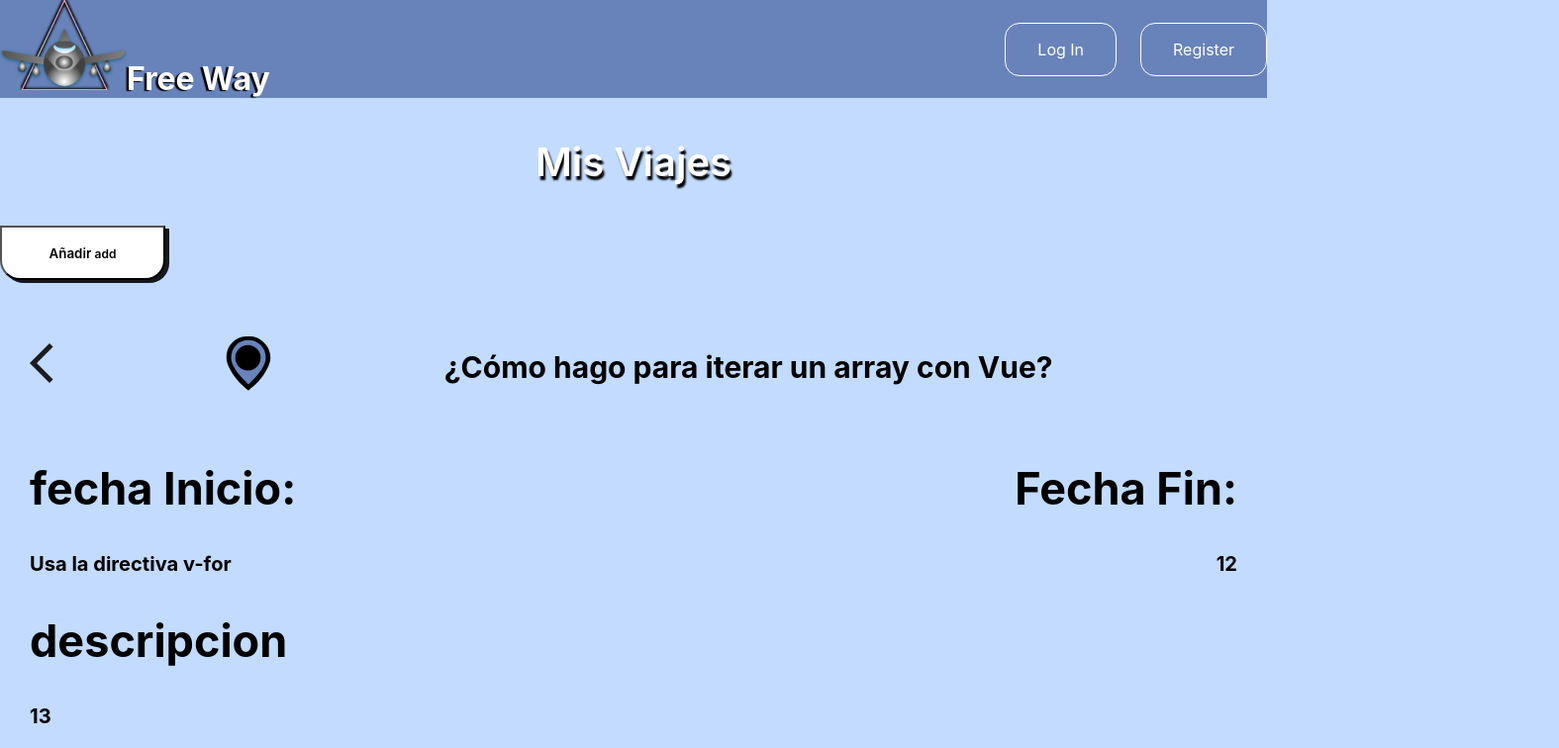
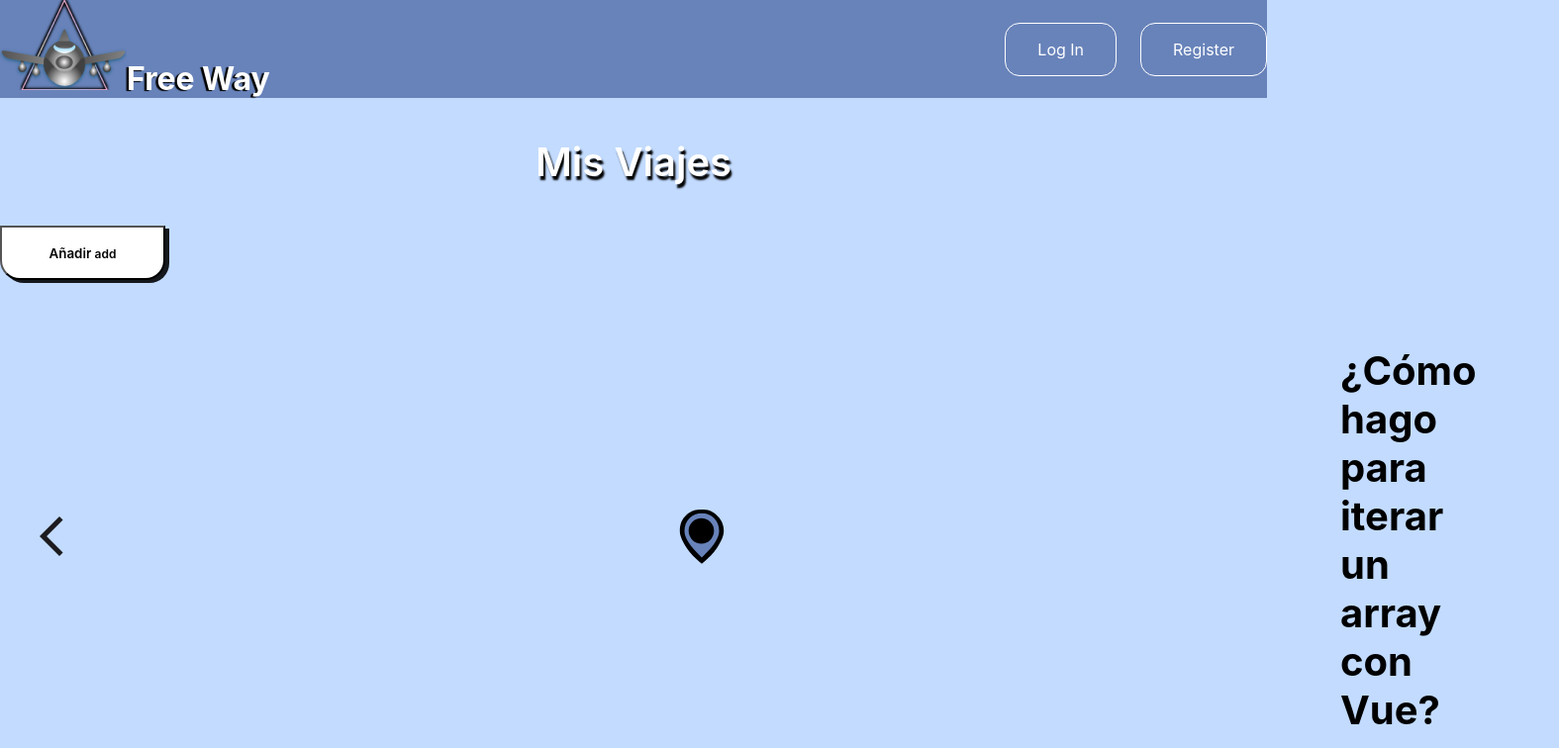
Before and after one commit to PlanificacionViaje/PlanificacioFrontEnd, a Vue app: page / in a window 1280 px wide. Shown: the top 756 px of the page at 99% size, 1575 px wide, since content can reach past the window. Built offline with nearby package versions, Linux system fonts and the light colour scheme; the HTML template or start-up script is replaced by a standard one.

Commit message:
falta hacerlo responsive y poner las etiquetas en ingles

```diff
--- a/src/Components/QuestionCard.vue
+++ b/src/Components/QuestionCard.vue
@@ -23,30 +23,33 @@
 
         <div v-else class="grid-item">
             <div class="nombre">
-
+                <div class="arrow-ubi">
             <a href="www.google.com" id="arrow-flashcard">
             <img src="public\Icons\arrow_forward_ios.svg"  id="icon-arrow" alt="icon arrow">
             </a>
              <a href="#" id="ubi-flashcard">
             <img src="  public\Icons\location-deco.svg" id="icon-ubi" alt="icon ubi">
             </a>
+            <h1 class="text-note-nombre" v-html="note.Nombre" ></h1>
+            </div>
 
-
-             <h4 class="text-note-nombre" v-html="note.Nombre" ></h4>
              <a href="#" @click.prevent="editCard" id="edit-flashcard">
             <img src="public\Icons\edit.svg" id="icon-edit" alt="icon edit" class="icon">
             </a>
             </div>
+
+
+
             <div class="fechainicio">
-            <h2>fecha Inicio:</h2>
-            <h2>Fecha Fin:</h2>
+            <h2 class="text-mide">fecha Inicio:</h2>
+            <h2  class="text-mide">Fecha Fin:</h2>
             </div>
             <div class="numerofecha">
              <h6  class="text-note">{{ note.Fechainicio }}</h6>
             <h6  class="text-note">{{ note.Fechafin }}</h6>
             </div>
             <div>
-            <h2>descripcion</h2>
+            <h2  class="text-mide">Descripción:</h2>
             </div>
             <div>
              <h6 class="text-note-desc">{{ note.Descripcion }}</h6>
@@ -150,9 +153,7 @@ background-color: rgba(255, 255, 255, 0.8);
     }
 
     .text-note{
-        margin-bottom: 0px;
-        margin-block-start: 0px;
-        margin-block-end: 0px;
+       font-size: 18px;
         font-family: inherit;
     }
 
@@ -195,11 +196,25 @@ background-color: rgba(255, 255, 255, 0.8);
     height: 70px;
     }
 
-   .obj{
-    display: flex;
-    justify-content: space-between;
-    align-items: center;
-   }
 
 
+
+    .text-mide{
+        font-size: 30px;
+         font-family: inherit;
+    }
+
+    .text-note-nombre{
+        font-size: 40px;
+        font-family: inherit;
+    }
+
+    .arrow-ubi{
+        display: flex;
+        flex-direction: row;
+        justify-content: center;
+        align-items: center;
+        gap: 610px;
+    }
+
 </style>
--- a/src/assets/main.css
+++ b/src/assets/main.css
@@ -127,4 +127,5 @@ textarea {
 #questions-list{
   padding: 10px;
   gap: 20px;
+  margin: 10px;
 }
```
